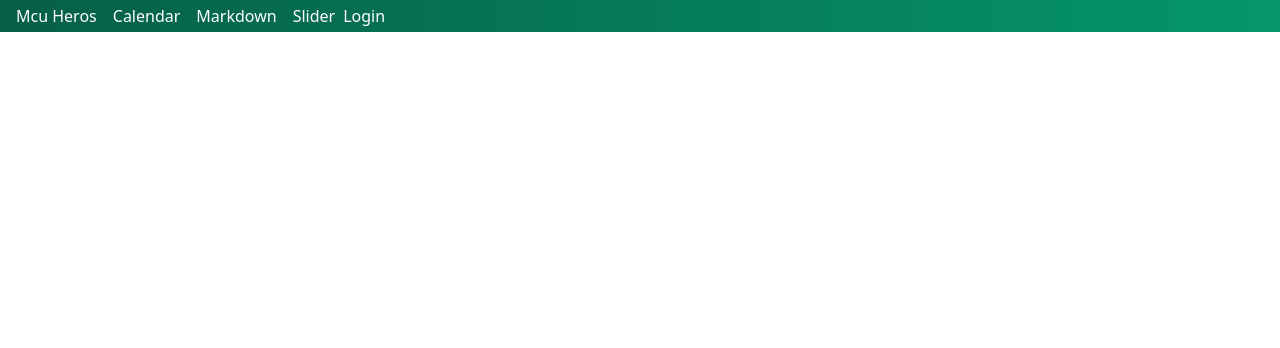
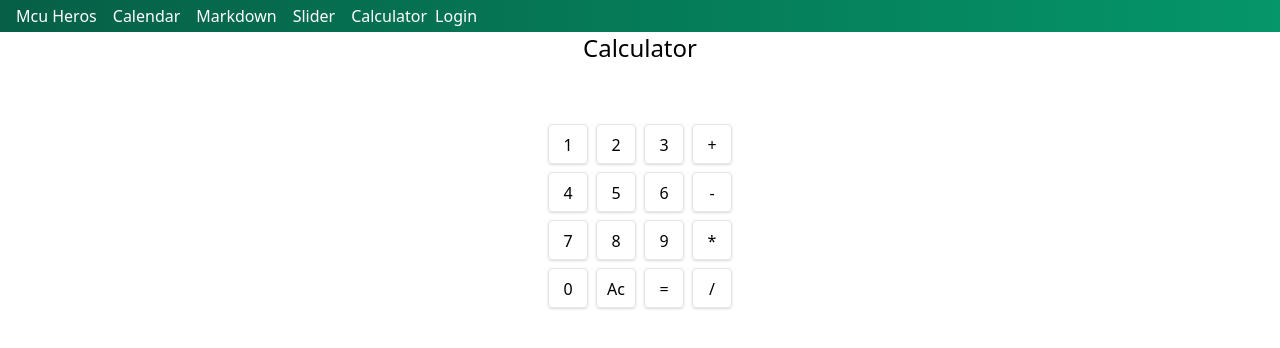
Before and after one commit to kalam714/VueJsAndTailwindProjects, a Vue app: page /calculator in a window 1280 px wide. Shown: the top 348 px of the page. Built offline with nearby package versions, Linux system fonts and the light colour scheme; no server answers.

Commit message:
Calculator app

```diff
--- a/src/components/AppHeader.vue
+++ b/src/components/AppHeader.vue
@@ -21,6 +21,7 @@ export default {
                 {title:'Calendar', to:'/vue-calendar'},
                 {title:'Markdown', to:'/markdown'},
                 {title:'Slider', to:'/slider'},
+                {title:'Calculator', to:'/calculator'},
 
             ]
         }
--- /dev/null
+++ b/src/components/Calculator.vue
@@ -0,0 +1,104 @@
+<template>
+ <section class="w-full flex">
+     <div class="m-auto">
+     <h1 class="text-2xl text-center">Calculator</h1>
+     <p class="text-3xl my-6 mb-4 text-right w-32 h-5 ">{{currentNum}}</p>
+     <div v-if="operator">
+         <small>{{prevNum}} {{operator}} {{currentNum}}</small>
+     </div>
+     <div class="grid grid-cols-4 gap-2">
+         <button @click="pressed('1')" class="border rounded shadow p-2 w-10 h-10 ">1</button>
+         <button @click="pressed('2')" class="border rounded shadow p-2 w-10 h-10">2</button>
+         <button @click="pressed('3')" class="border rounded shadow p-2 w-10 h-10">3</button>
+          <button @click="pressed('+')" class="border rounded shadow p-2 w-10 h-10">+</button>
+         <button @click="pressed('4')" class="border rounded shadow p-2 w-10 h-10">4</button>
+         <button @click="pressed('5')" class="border rounded shadow p-2 w-10 h-10">5</button>
+         <button @click="pressed('6')" class="border rounded shadow p-2 w-10 h-10">6</button>
+          <button @click="pressed('-')" class="border rounded shadow p-2 w-10 h-10">-</button>
+         <button @click="pressed('7')" class="border rounded shadow p-2 w-10 h-10">7</button>
+         <button @click="pressed('8')" class="border rounded shadow p-2 w-10 h-10">8</button>
+         <button @click="pressed('9')" class="border rounded shadow p-2 w-10 h-10">9</button>
+          <button @click="pressed('*')" class="border rounded shadow p-2 w-10 h-10">*</button>
+         <button @click="pressed('0')" class="border rounded shadow p-2 h-10 w-10">0</button>
+          <button @click="pressed('c')" class="border rounded shadow p-2 h-10 w-10">Ac</button>
+         <button @click="pressed('=')" class="border rounded shadow p-2 w-10 h-10">=</button>
+        <button @click="pressed('/')" class="border rounded shadow p-2 w-10 h-10">/</button>
+
+     </div>
+</div>
+ </section>
+</template>
+
+<script>
+import {onMounted, onUnmounted, ref} from 'vue'
+export default {
+    setup(){
+        const currentNum = ref('');
+        const numbers=['1','2','3','4','5','6','7','8','9','0']
+        const prevNum =ref('')
+        const operator=ref('')
+        const operations =['+','-','*','/'];
+        function pressed(value){
+            if(value === '=' || value === 'Enter') calculate()
+            else if(operations.includes(value)) applyOperation(value)
+            else if (value === 'c') clear()
+            else if(numbers.includes(value)) appendNumber(value)
+
+        }
+        function appendNumber(value){
+            currentNum.value =currentNum.value +value
+        }
+        function applyOperation(value){
+            calculate()
+            prevNum.value =currentNum.value
+            currentNum.value=''
+            operator.value=value
+
+        }
+        function calculate(){
+            if(operator.value === '+') addition()
+            else if (operator.value === '-') subtract()
+            else if (operator.value === '*') multiply()
+            else if( operator.value === '/') division()
+
+
+           prevNum.value=''
+           operator.value=''
+
+        }
+        function addition(){
+             currentNum.value=+prevNum.value + +currentNum.value
+        }
+        function subtract(){
+             currentNum.value=prevNum.value - currentNum.value
+        }
+        function multiply(){
+             currentNum.value=prevNum.value * currentNum.value
+        }
+        function division(){
+             currentNum.value=prevNum.value / currentNum.value
+        }
+        function clear(){
+            currentNum.value =''
+            operator.value='',
+            prevNum.value=''
+        }
+        function handlekey(e){
+               pressed(e.key)
+               console.log(e.key)
+        }
+        onMounted(()=>{
+            window.addEventListener('keydown',handlekey)
+        })
+        onUnmounted(()=>{
+            removeEventListener('keydown',handlekey)
+        })
+        return { currentNum, pressed,prevNum,operator}
+    }
+
+}
+</script>
+
+<style>
+
+</style>
--- a/src/router.js
+++ b/src/router.js
@@ -4,6 +4,7 @@ import McuHeros from './components/McuHeros'
 import Calendar from './components/Calendar'
 import Markdown from './components/Markdown'
 import Slider from './components/Slider'
+import Calculator from './components/Calculator'
 
 
 
@@ -13,7 +14,8 @@ const routes = [
     {path:'/Marvel-Heros',component:McuHeros},
     {path:'/vue-calendar',component:Calendar},
     {path: '/markdown',component:Markdown},
-    {path:'/slider',component:Slider}
+    {path:'/slider',component:Slider},
+    {path:'/calculator',component:Calculator}
 ]
 const router =createRouter({
     routes,
```
